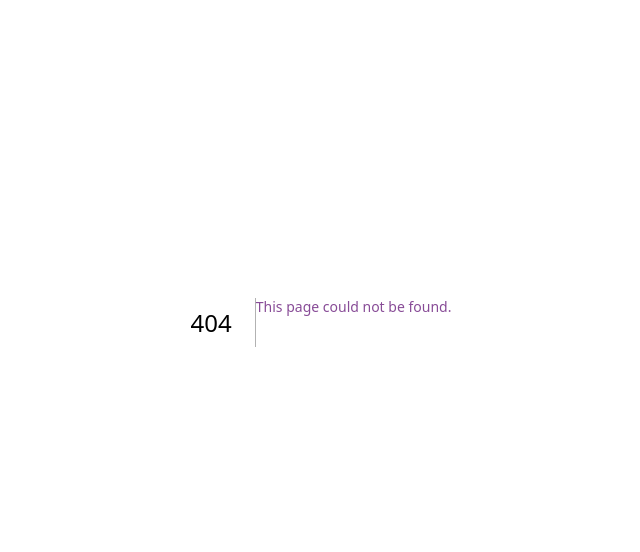
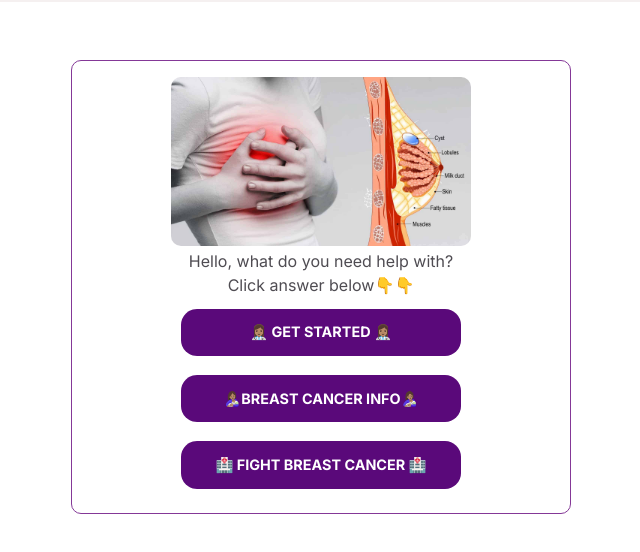
Before and after one commit to frupreneur/travel-guide, a Next.js app: page /breast-cancer in a window 1280 px wide. Before the commit this address had no page. Shown: the part 148-700 px from the top of the page, without its empty margins (319-959 px from the left). Built offline with nearby package versions, Linux system fonts and the light colour scheme.

Commit message:
added bc

```diff
--- /dev/null
+++ b/app/breast-cancer/page.js
@@ -0,0 +1,49 @@
+import Image from "next/image";
+import Link from "next/link";
+
+export const metadata = {
+  title: "Breast Cancer Information",
+  description: "Breast Cancer Information",
+};
+
+export default function Home() {
+  return (
+    <>
+      <div className="site-wrap">
+        <div className="quizContainer">
+          <Image
+            src="/breast-cancer.jpg"
+            width="300"
+            height="300"
+            alt="breast cancer"
+            style={{ borderRadius: "10px" }}
+            priority
+          />
+
+          <h3>
+            Hello, what do you need help with? <br />
+            Click answer below👇👇
+          </h3>
+          <Link
+            href="https://travel.thewordmixer.com/2023/06/jobs-in-canada-that-help-fight-breast.html"
+            style={{ fontSize: "0.9rem" }}
+          >
+            👩🏽‍⚕️ GET STARTED 👩🏽‍⚕️
+          </Link>
+          <Link
+            href="https://travel.thewordmixer.com/2023/06/jobs-in-canada-that-help-fight-breast.html"
+            style={{ fontSize: "0.9rem" }}
+          >
+            🤱🏽BREAST CANCER INFO🤱🏽
+          </Link>
+          <Link
+            href="https://travel.thewordmixer.com/2023/06/jobs-in-canada-that-help-fight-breast.html"
+            style={{ fontSize: "0.9rem" }}
+          >
+            🏥 FIGHT BREAST CANCER 🏥
+          </Link>
+        </div>
+      </div>
+    </>
+  );
+}
```
Also changed, not shown: public/breast-cancer.jpg (added).
